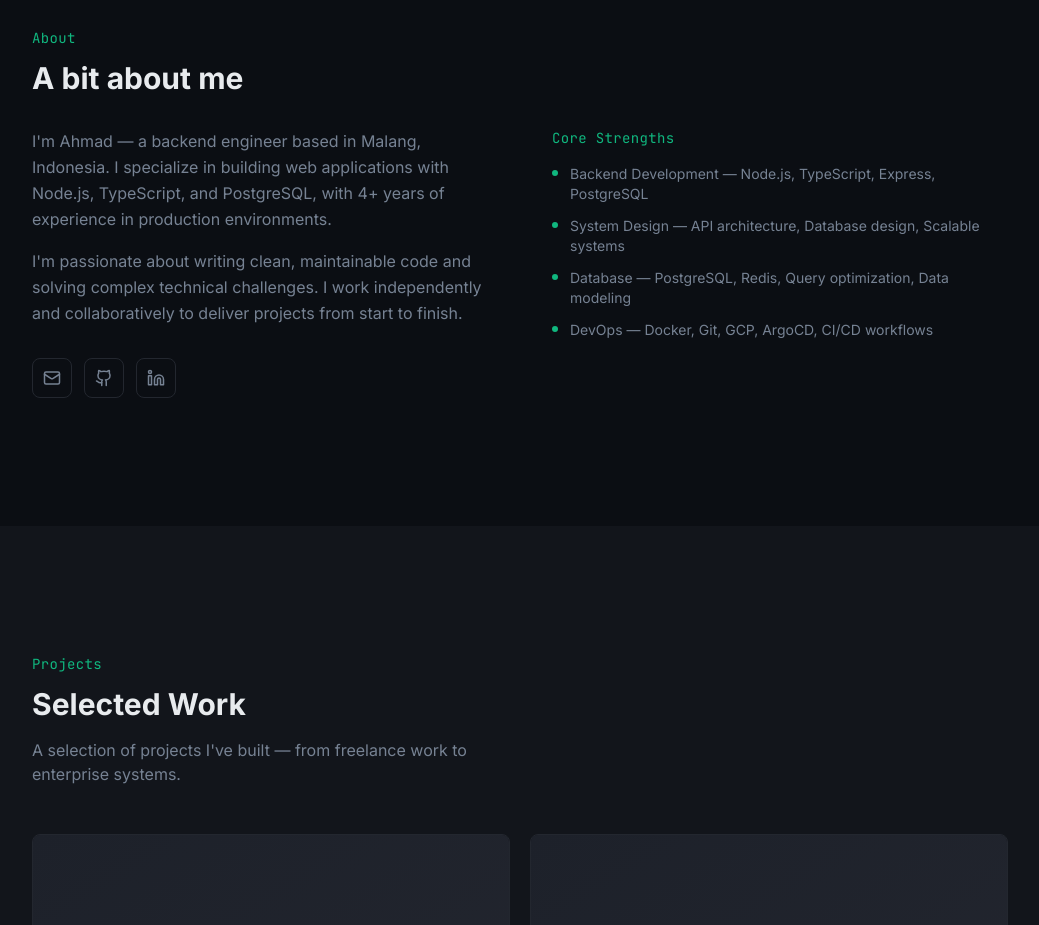
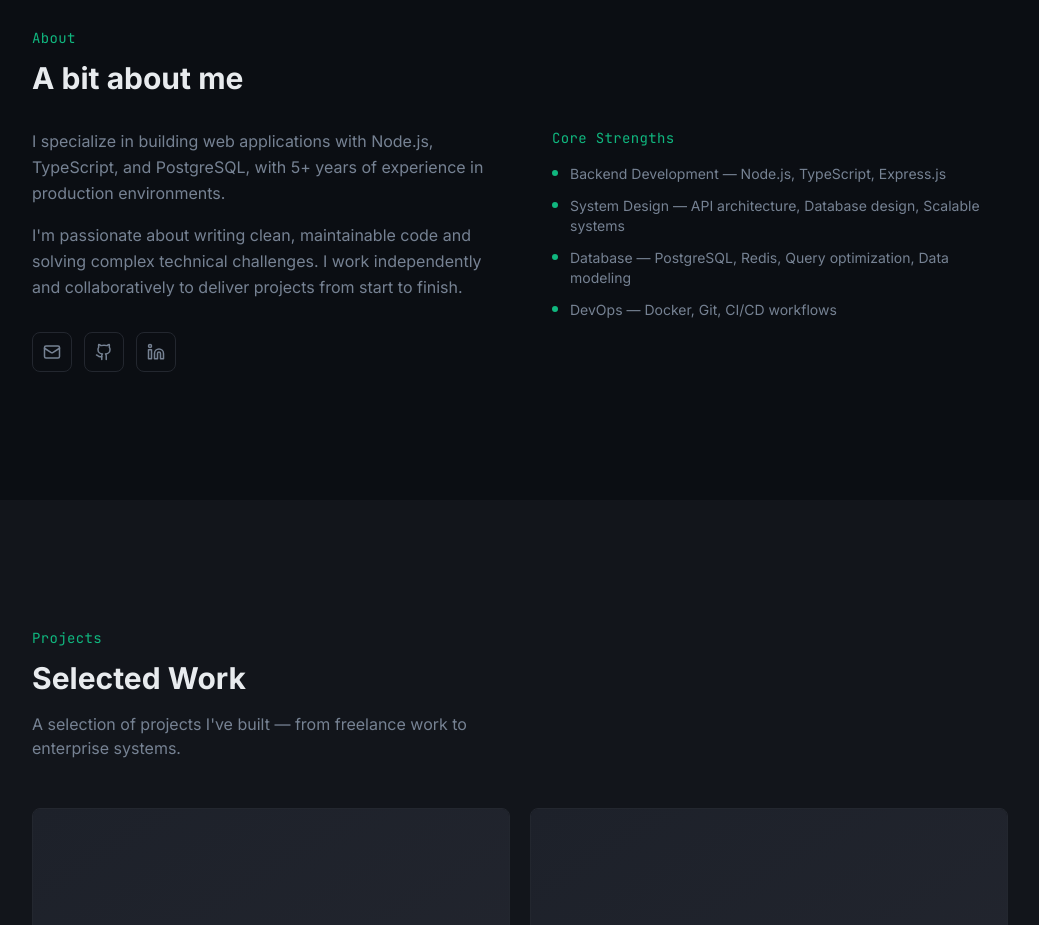
Before and after one commit to ucencode/ucencode.github.io, a React (Vite) app: page / in a window 1280 px wide. Shown: the part 900-1825 px from the top of the page, without its empty margins (120-1159 px from the left). Built offline with nearby package versions, Linux system fonts and the light colour scheme.

Commit message:
feat: update personal description and core strengths in About and projects

```diff
--- a/src/components/About.tsx
+++ b/src/components/About.tsx
@@ -19,7 +19,7 @@ const About = () => {
           <SectionReveal delay={100}>
             <div className="space-y-4 text-muted-foreground leading-relaxed">
               <p>
-                I'm Ahmad — a backend engineer based in Malang, Indonesia. I specialize in building web applications with Node.js, TypeScript, and PostgreSQL, with 4+ years of experience in production environments.
+                I specialize in building web applications with Node.js, TypeScript, and PostgreSQL, with 5+ years of experience in production environments.
               </p>
               <p>
                 I'm passionate about writing clean, maintainable code and solving complex technical challenges. I work independently and collaboratively to deliver projects from start to finish.
--- a/src/data/projects.ts
+++ b/src/data/projects.ts
@@ -115,8 +115,8 @@ export const socialLinks = {
 };
 
 export const coreStrengths = [
-  "Backend Development — Node.js, TypeScript, Express, PostgreSQL",
+  "Backend Development — Node.js, TypeScript, Express.js",
   "System Design — API architecture, Database design, Scalable systems",
   "Database — PostgreSQL, Redis, Query optimization, Data modeling",
-  "DevOps — Docker, Git, GCP, ArgoCD, CI/CD workflows",
+  "DevOps — Docker, Git, CI/CD workflows",
 ];
```
